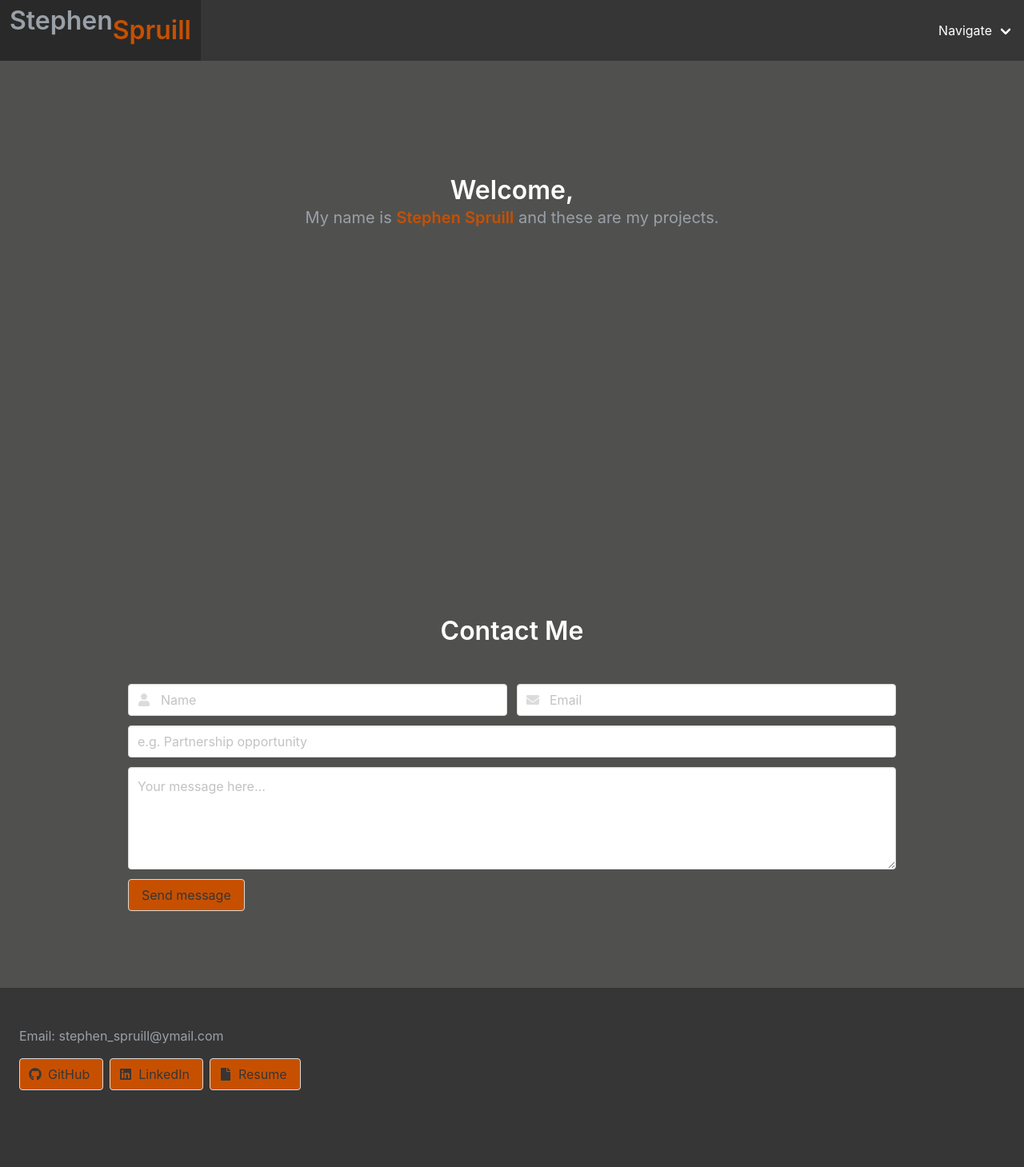
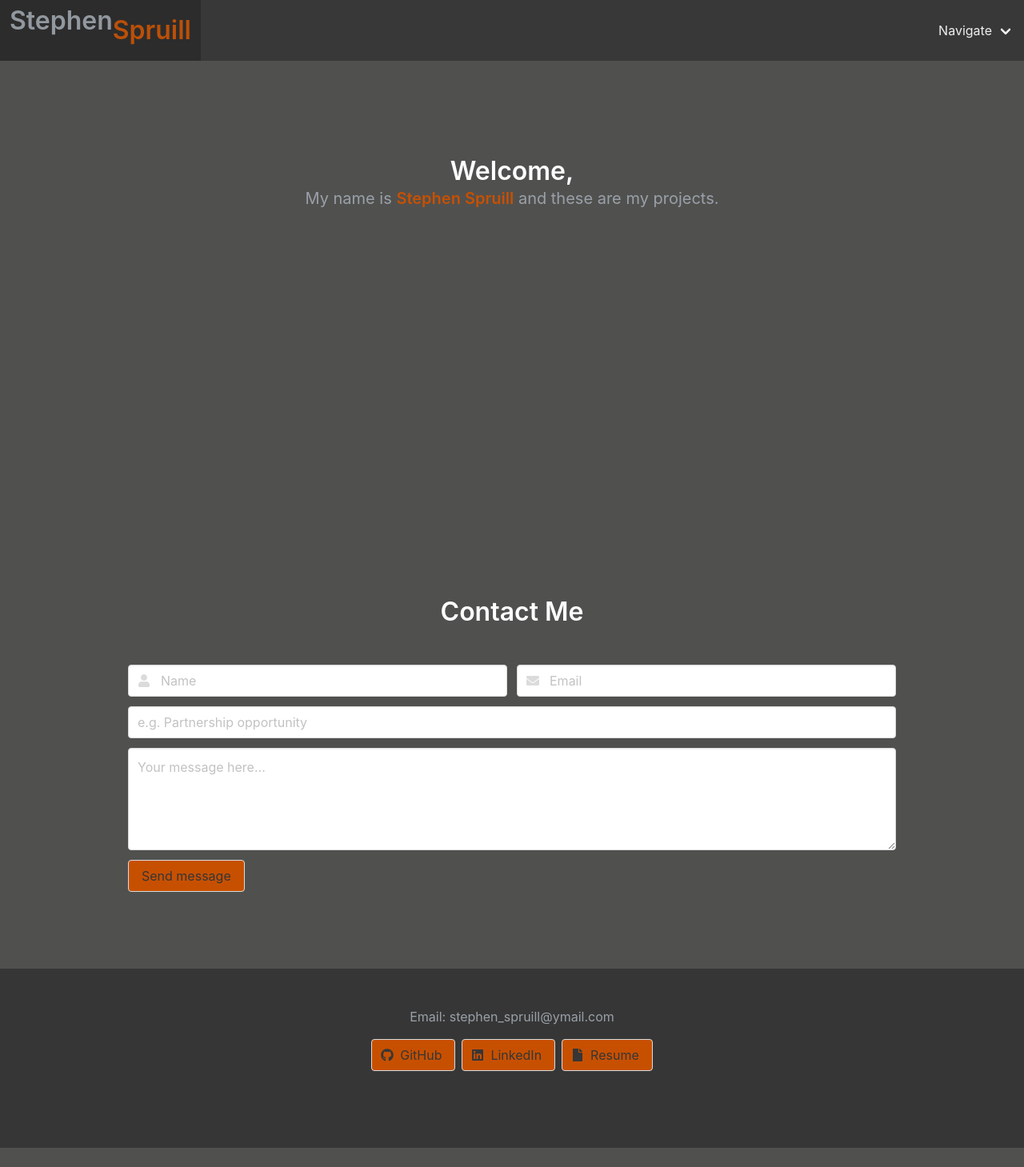
Before and after one commit to stephenspruill/spruillio, a Django app: page / in a window 1280 px wide. Shown: the whole page at 80% size. After the commit the page ends 1435 px from the top, so only its background shows below. Run offline with Django 3.2, Linux system fonts and the light colour scheme; data that the repository does not hold is empty; some libraries are stand-ins or nearby versions.

Commit message:
touched up navbar and footer

```diff
--- a/spruillio/templates/index.html
+++ b/spruillio/templates/index.html
@@ -8,9 +8,9 @@
   <link rel="stylesheet" href="/static/spruillio.css">
 </head>
 
-<body class="has-background-color-davys-gray">
+<body class="has-background-color-davys-gray has-navbar-fixed-top">
 
-  <nav class="navbar is-dark" role="navigation" aria-label="main navigation">
+  <nav class="navbar is-dark is-fixed-top" style="opacity: 0.9;" role="navigation" aria-label="main navigation">
     <div class="navbar-brand">
       <a class="navbar-item" href="http://spruill.io">
         <h1 class="title has-text-color-cadet-gray">Stephen</h1>
@@ -197,9 +197,9 @@
 
 </body>
 <footer style="background-color: #363636;" class="footer">
-  <div class="content has-text-left">
+  <div class="content has-text-centered">
     <p class="has-text-color-cadet-gray">Email: stephen_spruill@ymail.com</p>
-    <p class="buttons">
+    <p class="buttons is-centered">
       <a button class="button has-background-color-burnt-orange" href="https://github.com/stephenspruill">
         <span class="icon">
           <i class="fab fa-github"></i>
```
